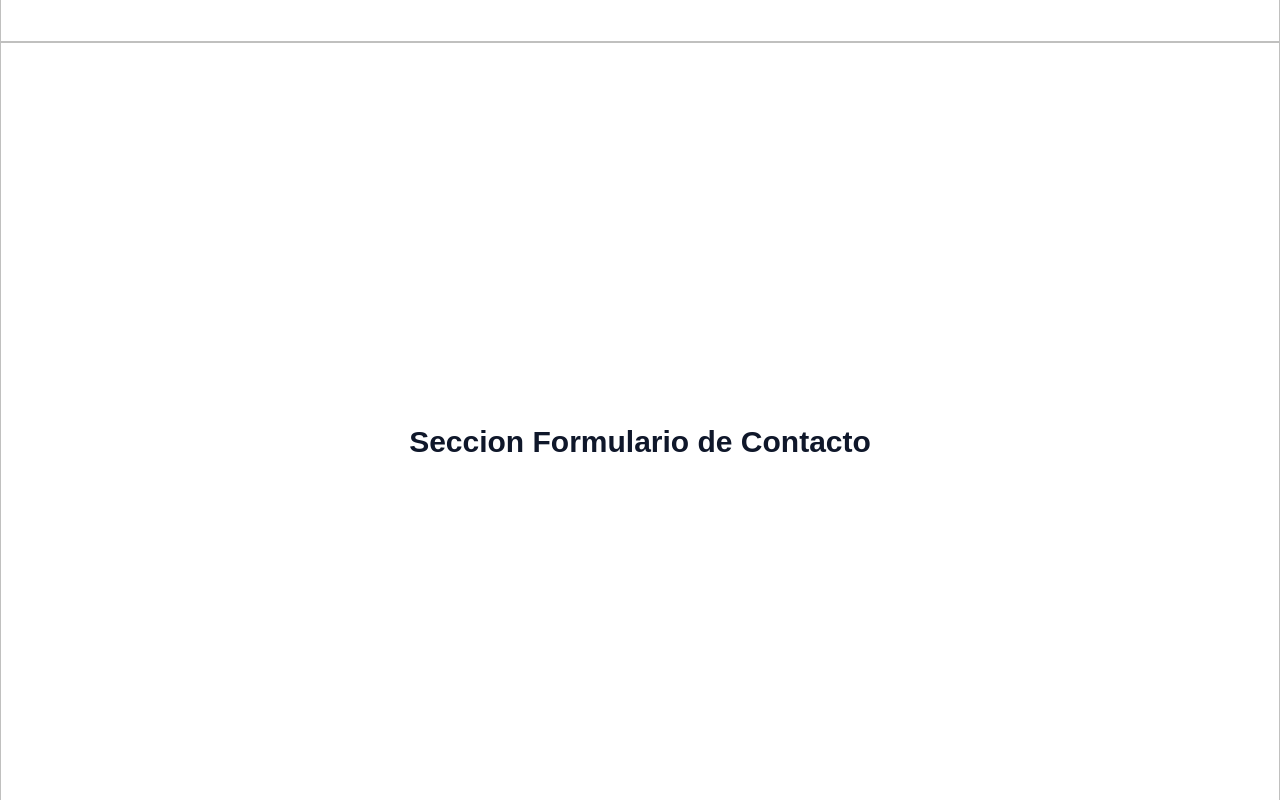
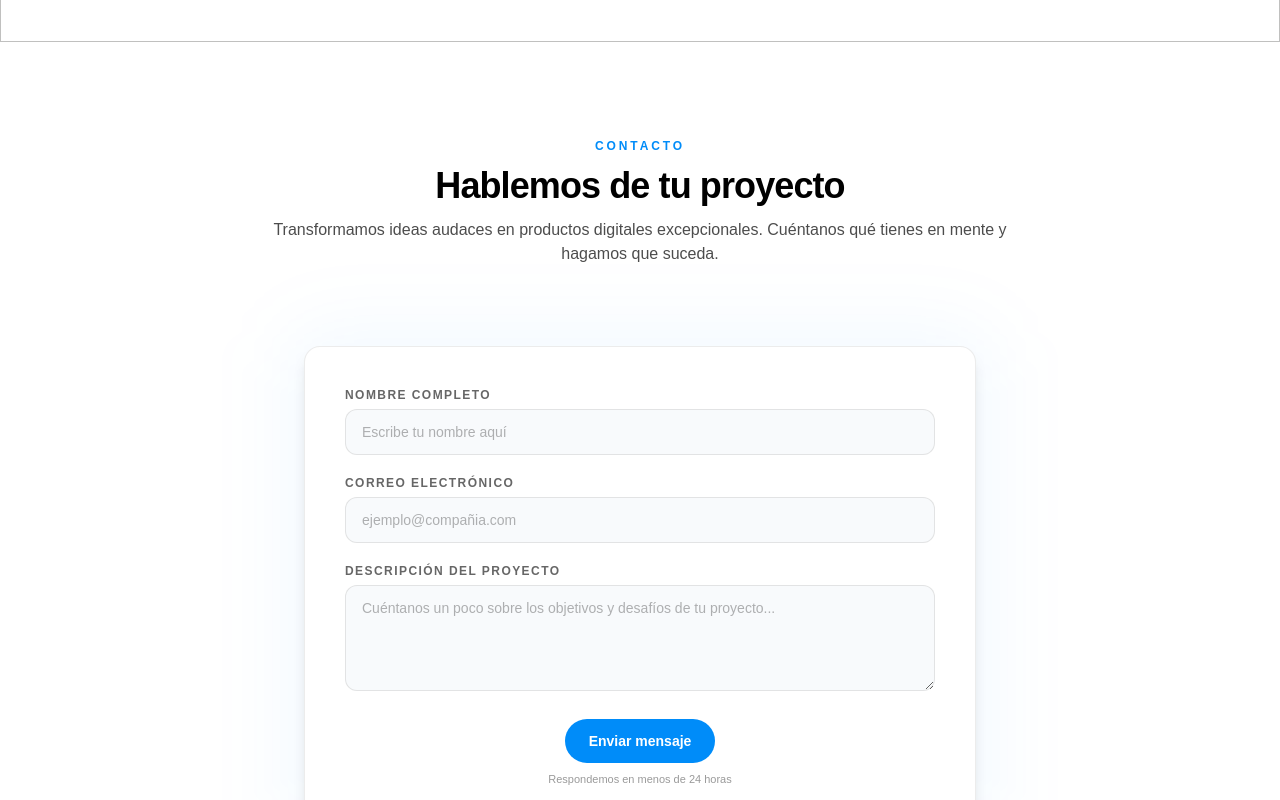
Before and after one commit to RuntimeStudioDevs/RuntimeStudioDevs, a Next.js app: page / in a window 1280 px wide. Shown: the part 7740-8540 px from the top of the page. Built offline with nearby package versions, Linux system fonts and the light colour scheme.

Commit message:
create section contact
creacion de la seccion de contacto y enlace del componenete de whatsapp

```diff
--- a/src/components/landing/ContactSection.tsx
+++ b/src/components/landing/ContactSection.tsx
@@ -1,12 +1,193 @@
+"use client";
+
+import { type FormEvent } from "react";
+
+import {
+  contactContent,
+  type ContactContent,
+  type ContactFieldContent,
+} from "@/content/contactContent";
+
 export function ContactSection() {
   return (
     <section
       id="contacto"
-      className="flex min-h-screen items-center justify-center border border-border bg-background"
+      aria-labelledby="contact-title"
+      className="bg-[var(--color-runtime-white)] text-[var(--color-runtime-black)]"
     >
-      <h2 className="text-center text-3xl font-semibold text-foreground">
-        Seccion Formulario de Contacto
-      </h2>
+      <div className="mx-auto max-w-7xl space-y-16 px-4 py-16 lg:space-y-20 lg:px-8 lg:py-24">
+        <ContactHeader content={contactContent} />
+        <ContactFormPanel content={contactContent} />
+      </div>
     </section>
   );
 }
+
+type HeaderProps = {
+  content: ContactContent;
+};
+
+function ContactHeader({ content }: HeaderProps) {
+  return (
+    <header className="mx-auto max-w-3xl text-center">
+      <p className="text-xs font-semibold uppercase tracking-[0.24em] text-[var(--color-studio-blue)]">
+        {content.eyebrow}
+      </p>
+      <h2
+        id="contact-title"
+        className="mt-2 text-2xl font-semibold tracking-tight sm:mt-3 sm:text-3xl lg:text-4xl"
+      >
+        {content.title}
+      </h2>
+      <p className="mt-3 text-sm leading-6 text-[color:var(--color-runtime-black)]/70 sm:text-base">
+        {content.subtitle}
+      </p>
+    </header>
+  );
+}
+
+type PanelProps = {
+  content: ContactContent;
+};
+
+function ContactFormPanel({ content }: PanelProps) {
+  function handleSubmit(event: FormEvent<HTMLFormElement>) {
+    event.preventDefault();
+
+    const form = event.currentTarget;
+    const data = new FormData(form);
+    const name = (data.get("name") as string).trim();
+    const email = (data.get("email") as string).trim();
+    const message = (data.get("message") as string).trim();
+
+    const text = `Hola, quiero hablar sobre un proyecto.%0A%0ANombre: ${name}%0ACorreo: ${email}%0AMensaje:%0A${message}`;
+
+    const url = `https://wa.me/${content.whatsapp.phonePlaceholder}?text=${text}`;
+
+    window.open(url, "_blank", "noopener,noreferrer");
+  }
+
+  return (
+    <div className="relative mx-auto max-w-2xl">
+      {/* Blue blur behind the card */}
+      <div
+        aria-hidden="true"
+        className="pointer-events-none absolute -inset-4 rounded-[2rem] bg-[var(--color-studio-blue)]/5 blur-2xl"
+      />
+
+      <div className="relative rounded-2xl border border-[var(--color-devs-silver)]/30 bg-white p-6 shadow-lg sm:p-10">
+        <form
+          onSubmit={handleSubmit}
+          className="flex flex-col gap-5"
+          noValidate
+        >
+          <InputField
+            id="contact-name"
+            name="name"
+            type="text"
+            field={content.fields.name}
+            required
+          />
+          <InputField
+            id="contact-email"
+            name="email"
+            type="email"
+            field={content.fields.email}
+            required
+          />
+          <TextareaField
+            id="contact-message"
+            name="message"
+            field={content.fields.message}
+            required
+          />
+          <SubmitButton content={content} />
+        </form>
+      </div>
+    </div>
+  );
+}
+
+type InputFieldProps = {
+  id: string;
+  name: string;
+  type: "text" | "email";
+  field: ContactFieldContent;
+  required?: boolean;
+};
+
+function InputField({ id, name, type, field, required }: InputFieldProps) {
+  return (
+    <div className="flex flex-col gap-1.5">
+      <label
+        htmlFor={id}
+        className="text-xs font-semibold uppercase tracking-[0.12em] text-[color:var(--color-runtime-black)]/60"
+      >
+        {field.label}
+      </label>
+      <input
+        id={id}
+        name={name}
+        type={type}
+        required={required}
+        aria-required={required}
+        placeholder={field.placeholder}
+        className="rounded-xl border border-[var(--color-devs-silver)]/40 bg-slate-50 px-4 py-3 text-sm text-[var(--color-runtime-black)] placeholder:text-[color:var(--color-runtime-black)]/30 transition-colors focus:border-[var(--color-studio-blue)] focus:outline-none focus:ring-2 focus:ring-[var(--color-studio-blue)]/20"
+      />
+    </div>
+  );
+}
+
+type TextareaFieldProps = {
+  id: string;
+  name: string;
+  field: ContactFieldContent;
+  required?: boolean;
+};
+
+function TextareaField({
+  id,
+  name,
+  field,
+  required,
+}: TextareaFieldProps) {
+  return (
+    <div className="flex flex-col gap-1.5">
+      <label
+        htmlFor={id}
+        className="text-xs font-semibold uppercase tracking-[0.12em] text-[color:var(--color-runtime-black)]/60"
+      >
+        {field.label}
+      </label>
+      <textarea
+        id={id}
+        name={name}
+        required={required}
+        aria-required={required}
+        rows={4}
+        placeholder={field.placeholder}
+        className="resize-y rounded-xl border border-[var(--color-devs-silver)]/40 bg-slate-50 px-4 py-3 text-sm text-[var(--color-runtime-black)] placeholder:text-[color:var(--color-runtime-black)]/30 transition-colors focus:border-[var(--color-studio-blue)] focus:outline-none focus:ring-2 focus:ring-[var(--color-studio-blue)]/20"
+      />
+    </div>
+  );
+}
+
+type SubmitButtonProps = {
+  content: ContactContent;
+};
+
+function SubmitButton({ content }: SubmitButtonProps) {
+  return (
+    <div className="flex flex-col items-center gap-2 pt-2">
+      <button
+        type="submit"
+        className="inline-flex items-center justify-center rounded-full bg-[var(--color-studio-blue)] px-6 py-3 text-sm font-semibold text-[var(--color-runtime-white)] transition-opacity hover:opacity-90 focus:outline-none focus:ring-2 focus:ring-[var(--color-studio-blue)] focus:ring-offset-2"
+      >
+        {content.submitLabel}
+      </button>
+      <p className="text-[11px] text-[color:var(--color-runtime-black)]/40">
+        {content.trustText}
+      </p>
+    </div>
+  );
+}
--- a/src/components/shared/WhatsAppButton.tsx
+++ b/src/components/shared/WhatsAppButton.tsx
@@ -1,4 +1,4 @@
-import { buildWhatsAppMessage, whatsappContactConfig } from "@/content/contactContent";
+import { contactContent } from "@/content/contactContent";
 
 type WhatsAppButtonProps = {
   name?: string;
@@ -11,19 +11,27 @@ type WhatsAppButtonProps = {
   variant?: "secondary" | "floating";
 };
 
-// Implementacion esperada dentro del formulario:
-// <WhatsAppButton
-//   name={form.name}
-//   email={form.email}
-//   idea={form.idea}
-// />
-// Borrar este comentario cuando el boton quede conectado al formulario real.
+function buildMessage({
+  name,
+  email,
+  idea,
+}: {
+  name?: string;
+  email?: string;
+  idea?: string;
+}) {
+  const n = name?.trim() || "[nombre]";
+  const e = email?.trim() || "[correo]";
+  const i = idea?.trim() || "[idea]";
+
+  return `Hola, quiero hablar sobre un proyecto.%0A%0ANombre: ${n}%0ACorreo: ${e}%0AMensaje:%0A${i}`;
+}
 
 export function WhatsAppButton({
   name,
   email,
   idea,
-  phoneNumber = whatsappContactConfig.phoneNumber,
+  phoneNumber = contactContent.whatsapp.phonePlaceholder,
   label = "Hablar por WhatsApp",
   ariaLabel = "Abrir WhatsApp para iniciar una conversacion sobre tu proyecto",
   className = "",
@@ -31,7 +39,7 @@ export function WhatsAppButton({
 }: WhatsAppButtonProps) {
   const normalizedPhoneNumber = phoneNumber.replace(/\D/g, "");
   const href = `https://wa.me/${normalizedPhoneNumber}?text=${encodeURIComponent(
-    buildWhatsAppMessage({ name, email, idea }),
+    buildMessage({ name, email, idea }),
   )}`;
 
   return (
--- a/src/content/contactContent.tsx
+++ b/src/content/contactContent.tsx
@@ -1,25 +1,47 @@
-export const whatsappContactConfig = {
-  // TODO: Reemplazar con el numero oficial validado en Notion.
-  // Debe estar en formato internacional y solo contener digitos.
-  phoneNumber: "573001234567",
-  // TODO: Reemplazar con el copy oficial validado en Notion.
-  greeting: "Hola,",
+export type ContactFieldContent = {
+  label: string;
+  placeholder: string;
 };
 
-type WhatsAppMessageParams = {
-  name?: string;
-  email?: string;
-  idea?: string;
+export type ContactContent = {
+  eyebrow: string;
+  title: string;
+  subtitle: string;
+  fields: {
+    name: ContactFieldContent;
+    email: ContactFieldContent;
+    message: ContactFieldContent;
+  };
+  submitLabel: string;
+  trustText: string;
+  whatsapp: {
+    phonePlaceholder: string;
+  };
 };
 
-export function buildWhatsAppMessage({
-  name,
-  email,
-  idea,
-}: WhatsAppMessageParams) {
-  const normalizedName = name?.trim() || "[nombre]";
-  const normalizedEmail = email?.trim() || "[correo]";
-  const normalizedIdea = idea?.trim() || "[idea]";
-
-  return `${whatsappContactConfig.greeting} soy ${normalizedName}, mi correo es ${normalizedEmail} y tengo esta idea en mente: ${normalizedIdea}`;
-}
+export const contactContent: ContactContent = {
+  eyebrow: "Contacto",
+  title: "Hablemos de tu proyecto",
+  subtitle:
+    "Transformamos ideas audaces en productos digitales excepcionales. Cuéntanos qué tienes en mente y hagamos que suceda.",
+  fields: {
+    name: {
+      label: "Nombre completo",
+      placeholder: "Escribe tu nombre aquí",
+    },
+    email: {
+      label: "Correo electrónico",
+      placeholder: "ejemplo@compañia.com",
+    },
+    message: {
+      label: "Descripción del proyecto",
+      placeholder:
+        "Cuéntanos un poco sobre los objetivos y desafíos de tu proyecto...",
+    },
+  },
+  submitLabel: "Enviar mensaje",
+  trustText: "Respondemos en menos de 24 horas",
+  whatsapp: {
+    phonePlaceholder: "57XXXXXXXXXX",
+  },
+};
```
